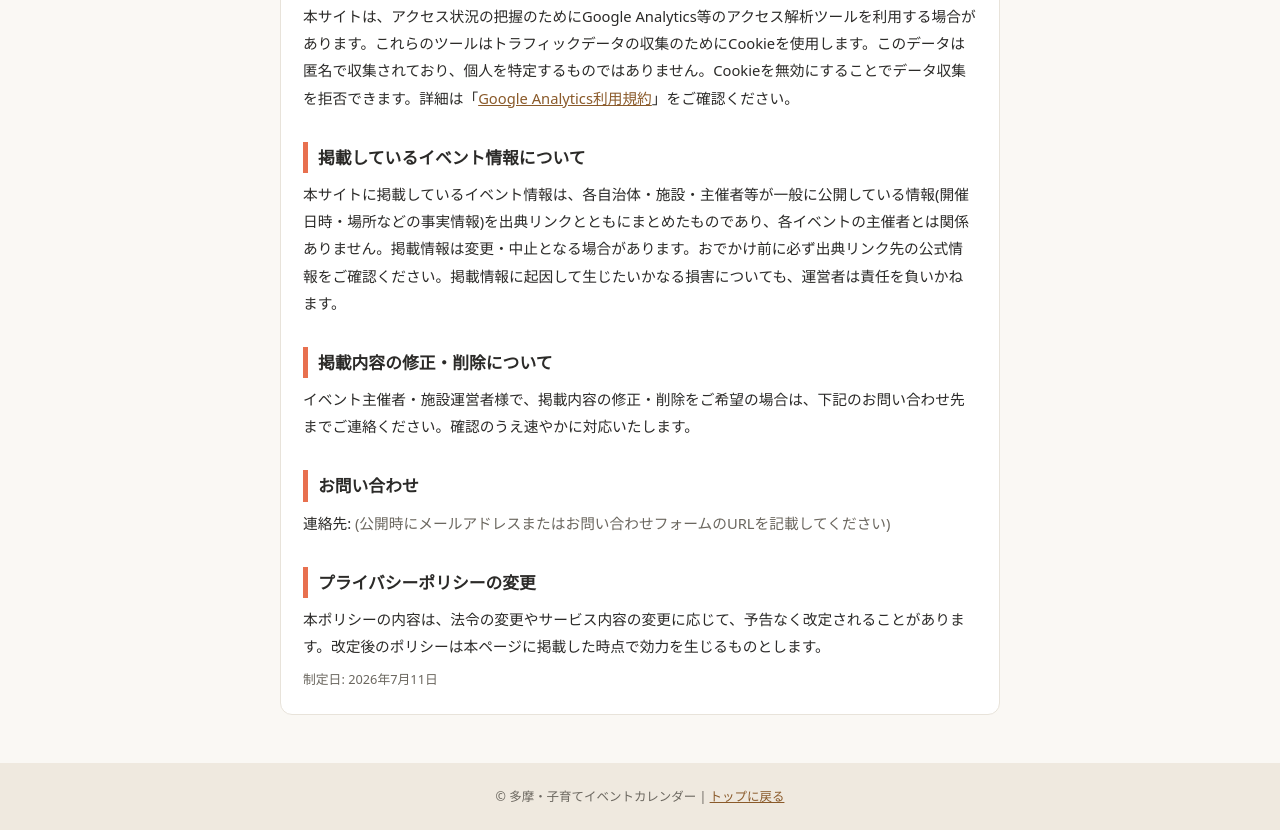
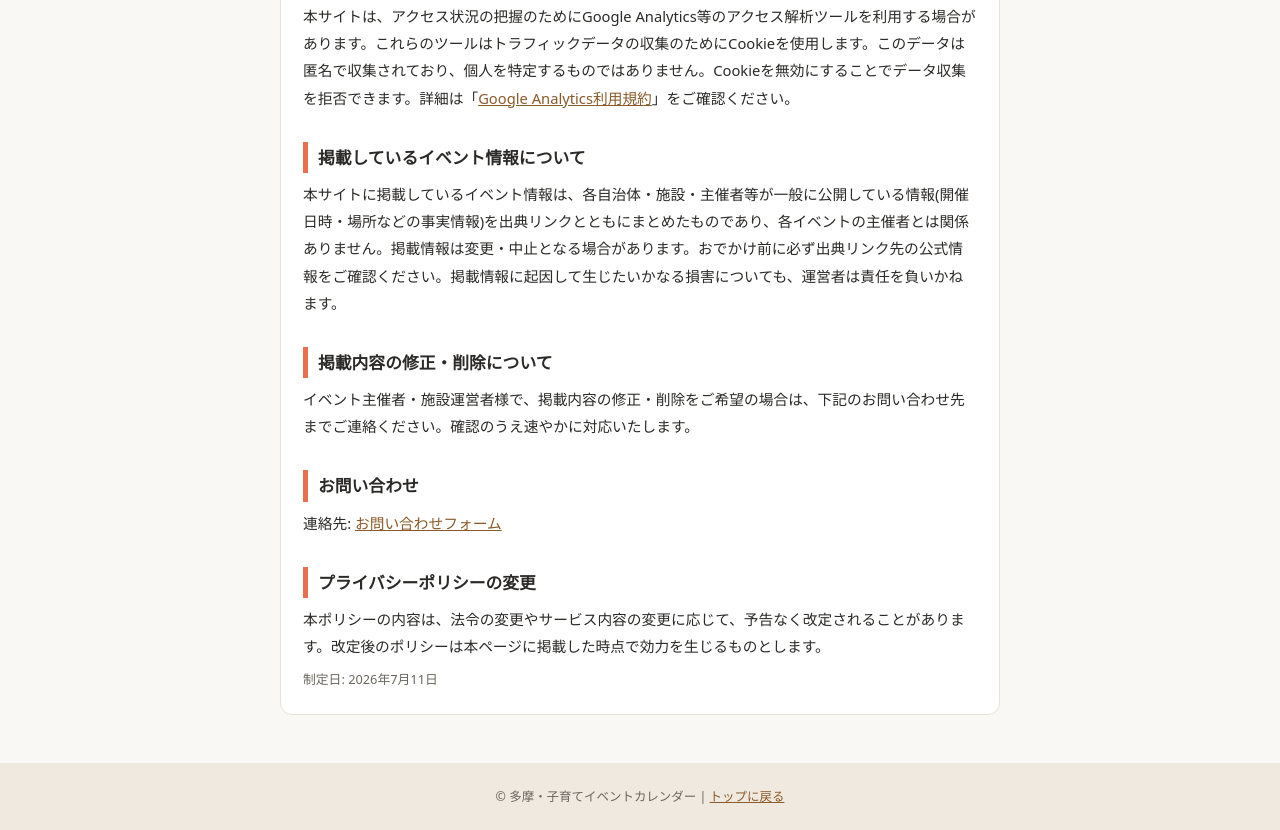
Before and after one commit to tenpp-first/tama-kosodate-calendar, a plain HTML site: page privacy.html in a window 1280 px wide. Shown: the part 782-1612 px from the top of the page. Drawn offline with Linux system fonts and the light colour scheme.

Commit message:
Update privacy.html

```diff
--- a/privacy.html
+++ b/privacy.html
@@ -56,7 +56,7 @@ footer{padding:22px;text-align:center;font-size:.78rem;color:var(--sub);backgrou
 <p>イベント主催者・施設運営者様で、掲載内容の修正・削除をご希望の場合は、下記のお問い合わせ先までご連絡ください。確認のうえ速やかに対応いたします。</p>
 
 <h2>お問い合わせ</h2>
-<p>連絡先: <span style="color:var(--sub)">(公開時にメールアドレスまたはお問い合わせフォームのURLを記載してください)</span></p>
+  <p id="contact" style="margin-top:6px">連絡先: <a href="https://forms.gle/5bDTKX7xUy5mSzg37" target="_blank" rel="noopener noreferrer">お問い合わせフォーム</a></p>
 
 <h2>プライバシーポリシーの変更</h2>
 <p>本ポリシーの内容は、法令の変更やサービス内容の変更に応じて、予告なく改定されることがあります。改定後のポリシーは本ページに掲載した時点で効力を生じるものとします。</p>
```
